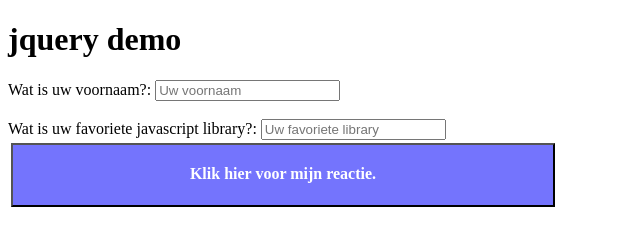
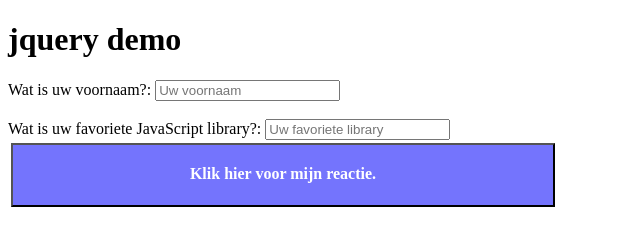
Before and after one commit to vincentvanhees/webdesign-jquery, a plain HTML site: page index.html in a window 1280 px wide. Shown: the full height of the page, 0-640 px from the left. Drawn offline with nearby package versions, Linux system fonts and the light colour scheme.

Commit message:
Update index.html

```diff
--- a/index.html
+++ b/index.html
@@ -2,7 +2,7 @@
 <html>
     <head>
         <meta charset="utf-8">
-        <title>jquery demo</title>
+        <title>jQuery demo</title>
         <script
         src="https://code.jquery.com/jquery-4.0.0.min.js"></script>
         <script src="javascript/script.js" type="text/javascript"></script>
@@ -17,7 +17,7 @@
             <label for="voornaam">Wat is uw voornaam?:</label>
             <input id="voornaam" type="text" name="voornaam" placeholder="Uw voornaam">
             <br><br>
-            <label for="libnaam">Wat is uw favoriete javascript library?:</label>
+            <label for="libnaam">Wat is uw favoriete JavaScript library?:</label>
             <input id="libnaam" type="text" name="libnaam" placeholder="Uw favoriete library">
         </form>
         <div id="clickme">
```
